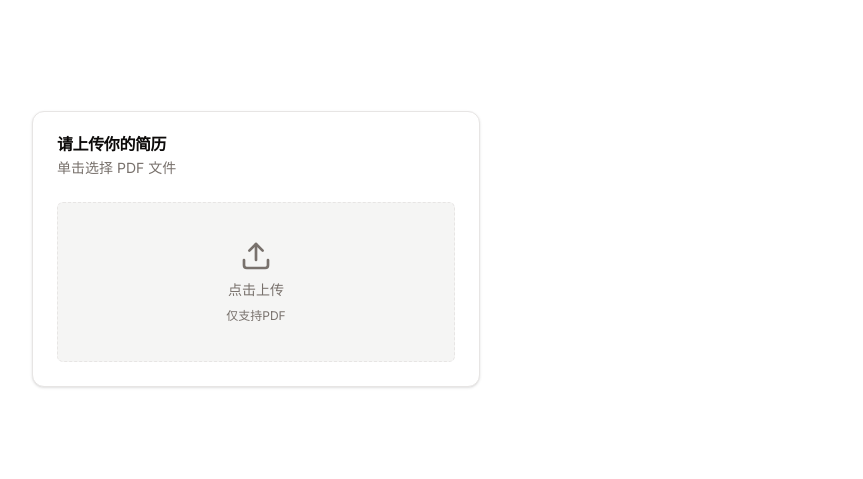
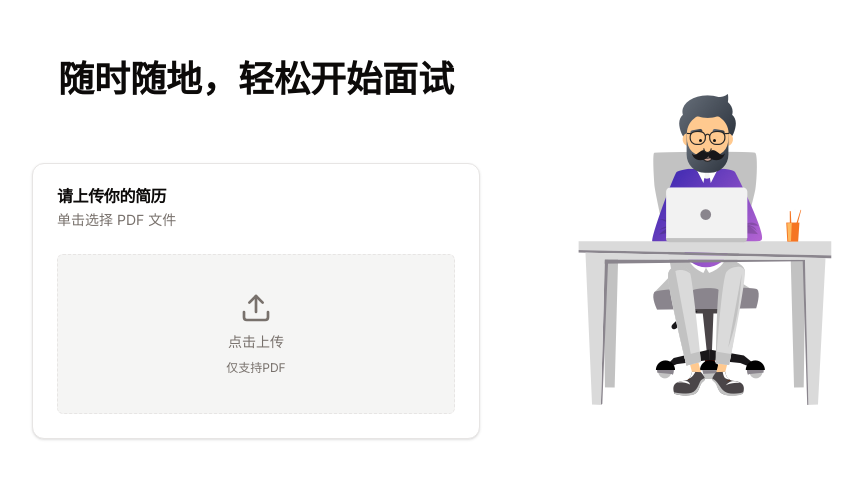
Before and after one commit to ZingerLittleBee/ai-interview, a Next.js app: page / in a window 1280 px wide. Shown: the part 151-630 px from the top of the page, without its empty margins (384-1247 px from the left). Built offline with nearby package versions, Linux system fonts and the light colour scheme.

Commit message:
feat: add bg

```diff
--- a/app/globals.css
+++ b/app/globals.css
@@ -67,3 +67,16 @@
         @apply bg-background text-foreground;
     }
 }
+
+.eye {
+    z-index: 10;
+    height: 3px;
+    width: 3px;
+    border-radius: 50%;
+    background: #111;
+    display: inline-block;
+    position: absolute;
+    top: 45px;
+    left: 50%;
+    margin-left: -6px;
+}
--- a/components/UploadViewLayout.tsx
+++ b/components/UploadViewLayout.tsx
@@ -13,6 +13,7 @@ import {
   CardTitle,
 } from "@/components/ui/card";
 import { Input } from "@/components/ui/input";
+import Image from "next/image";
 
 const UploadViewLayout = () => {
   const { setFileUrl, setPage } = useInterviewStore();
@@ -44,7 +45,9 @@ const UploadViewLayout = () => {
     }, 1000);
   };
   return (
+    <>
       <div className="w-full h-auto min-h-screen flex flex-col justify-center items-center space-y-16">
+        <h1 className="text-4xl font-bold">随时随地，轻松开始面试</h1>
         <Card className="w-full max-w-md">
           <CardHeader>
             <CardTitle>请上传你的简历</CardTitle>
@@ -77,6 +80,14 @@ const UploadViewLayout = () => {
           </CardContent>
         </Card>
       </div>
+      <div className="absolute top-0 right-16 h-screen w-[254px] flex justify-center items-center">
+        <div className="relative w-full h-[311px]">
+          <span className="eye"></span>
+          <span className="eye !ml-2"></span>
+          <Image src="/interview.png" fill alt="interview" />
+        </div>
+      </div>
+    </>
   );
 };
 
```
Also changed, not shown: public/interview.png (added). Lines whose indentation alone changed are shown as unchanged.
